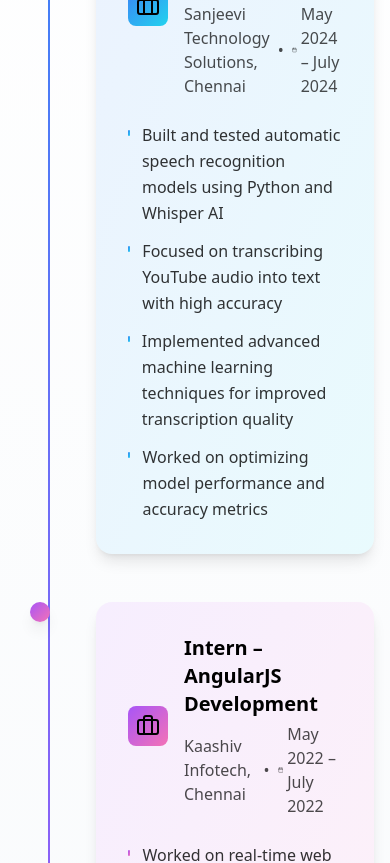
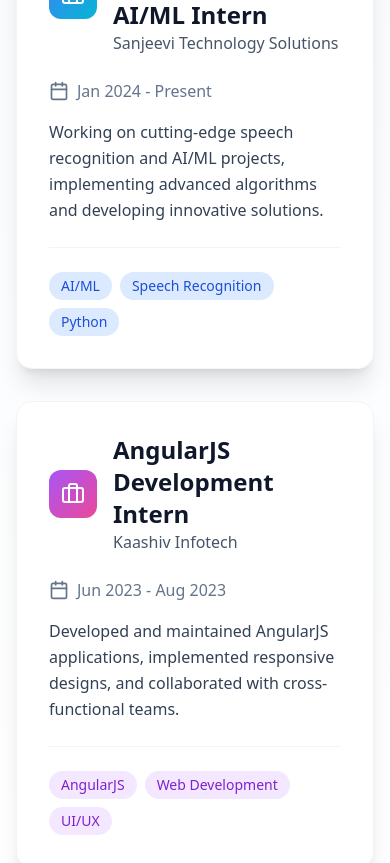
Before and after one commit to kishore-d-125/kishore_portfolio.github.io, a React (Vite) app: page / in a window 390 px wide. Shown: the part 7820-8683 px from the top of the page. Built offline with nearby package versions, Linux system fonts and the light colour scheme.

Commit message:
Update Experience section: Modernize design with card layout and skill tags

```diff
--- a/src/components/Experience.tsx
+++ b/src/components/Experience.tsx
@@ -1,93 +1,79 @@
-import SectionContainer from './SectionContainer';
-import { Briefcase, Calendar } from 'lucide-react';
+import { Card } from "@/components/ui/card";
+import { Briefcase, Calendar } from "lucide-react";
 
 const experiences = [
   {
-    title: 'Intern – Speech Recognition & AI/ML',
-    company: 'Sanjeevi Technology Solutions, Chennai',
-    duration: 'May 2024 – July 2024',
-    description: [
-      'Built and tested automatic speech recognition models using Python and Whisper AI',
-      'Focused on transcribing YouTube audio into text with high accuracy',
-      'Implemented advanced machine learning techniques for improved transcription quality',
-      'Worked on optimizing model performance and accuracy metrics',
-    ],
-    gradient: 'from-blue-500 to-cyan-400',
+    title: "Speech Recognition & AI/ML Intern",
+    company: "Sanjeevi Technology Solutions",
+    duration: "Jan 2024 - Present",
+    description: "Working on cutting-edge speech recognition and AI/ML projects, implementing advanced algorithms and developing innovative solutions.",
+    gradient: "from-blue-500 to-cyan-500"
   },
   {
-    title: 'Intern – AngularJS Development',
-    company: 'Kaashiv Infotech, Chennai',
-    duration: 'May 2022 – July 2022',
-    description: [
-      'Worked on real-time web application development using AngularJS',
-      'Gained hands-on experience in component-based architecture',
-      'Implemented front-end development best practices',
-      'Collaborated with team members on feature development',
-    ],
-    gradient: 'from-purple-500 to-pink-400',
-  },
+    title: "AngularJS Development Intern",
+    company: "Kaashiv Infotech",
+    duration: "Jun 2023 - Aug 2023",
+    description: "Developed and maintained AngularJS applications, implemented responsive designs, and collaborated with cross-functional teams.",
+    gradient: "from-purple-500 to-pink-500"
+  }
 ];
 
 const Experience = () => {
   return (
-    <SectionContainer id="experience" title="Experience">
-      <div className="max-w-4xl mx-auto">
-        <div className="relative">
-          {/* Timeline Line */}
-          <div className="absolute left-8 top-0 bottom-0 w-0.5 bg-gradient-to-b from-blue-500 to-purple-500" />
+    <section id="experience" className="py-20 bg-gradient-to-b from-slate-50 to-white">
+      <div className="max-w-7xl mx-auto px-4 sm:px-6 lg:px-8">
+        <div className="text-center mb-16">
+          <h2 className="text-4xl font-bold text-slate-900 mb-4">Experience</h2>
+          <div className="w-24 h-1 bg-gradient-to-r from-blue-500 to-purple-500 mx-auto rounded-full"></div>
+        </div>
 
-          {/* Experience Items */}
-          <div className="space-y-12">
+        <div className="grid grid-cols-1 md:grid-cols-2 gap-8">
           {experiences.map((exp, index) => (
-              <div key={index} className="relative pl-20">
-                {/* Timeline Dot */}
-                <div className={`absolute left-6 w-5 h-5 rounded-full bg-gradient-to-br ${exp.gradient} transform -translate-x-1/2 shadow-lg`} />
-
-                {/* Content */}
-                <div className="group relative bg-white rounded-2xl shadow-lg overflow-hidden transform transition-all duration-300 hover:shadow-xl hover:-translate-y-1">
-                  {/* Gradient Border */}
-                  <div className={`absolute inset-0 bg-gradient-to-br ${exp.gradient} opacity-10`} />
-
-                  {/* Content Container */}
-                  <div className="relative p-8">
-                    {/* Header */}
+            <Card
+              key={index}
+              className="p-8 bg-white shadow-xl rounded-2xl border border-slate-100 hover:shadow-2xl transition-all duration-300 transform hover:-translate-y-1"
+            >
               <div className="flex items-center gap-4 mb-6">
-                      <div className={`p-2 rounded-lg bg-gradient-to-br ${exp.gradient} bg-opacity-10`}>
-                        <Briefcase className="w-6 h-6 text-black" />
+                <div className={`p-3 bg-gradient-to-br ${exp.gradient} rounded-xl`}>
+                  <Briefcase className="w-6 h-6 text-white" />
                 </div>
                 <div>
-                        <h3 className="text-xl font-bold text-black mb-1">{exp.title}</h3>
-                        <div className="flex items-center gap-2 text-black/70">
-                          <span className="font-medium">{exp.company}</span>
-                          <span>•</span>
-                          <div className="flex items-center gap-1">
-                            <Calendar className="w-4 h-4" />
-                            <span>{exp.duration}</span>
-                          </div>
-                        </div>
+                  <h3 className="text-2xl font-semibold text-slate-900">{exp.title}</h3>
+                  <p className="text-slate-600 font-medium">{exp.company}</p>
                 </div>
               </div>
 
-                    {/* Description */}
-                    <ul className="space-y-3">
-                      {exp.description.map((item, itemIndex) => (
-                        <li key={itemIndex} className="flex items-start gap-3">
-                          <div className={`w-1.5 h-1.5 rounded-full bg-gradient-to-br ${exp.gradient} mt-2`} />
-                          <p className="text-black/80 leading-relaxed">{item}</p>
-                        </li>
-                      ))}
-                    </ul>
+              <div className="flex items-center gap-2 mb-4">
+                <Calendar className="w-5 h-5 text-slate-500" />
+                <p className="text-slate-500 font-medium">{exp.duration}</p>
               </div>
 
-                  {/* Hover Overlay */}
-                  <div className={`absolute inset-0 bg-gradient-to-br ${exp.gradient} opacity-0 group-hover:opacity-5 transition-opacity duration-300`} />
+              <p className="text-slate-700 leading-relaxed">
+                {exp.description}
+              </p>
+
+              <div className="mt-6 pt-6 border-t border-slate-100">
+                <div className="flex flex-wrap gap-2">
+                  {exp.title.includes("AI/ML") ? (
+                    <>
+                      <span className="px-3 py-1 bg-blue-100 text-blue-700 rounded-full text-sm font-medium">AI/ML</span>
+                      <span className="px-3 py-1 bg-blue-100 text-blue-700 rounded-full text-sm font-medium">Speech Recognition</span>
+                      <span className="px-3 py-1 bg-blue-100 text-blue-700 rounded-full text-sm font-medium">Python</span>
+                    </>
+                  ) : (
+                    <>
+                      <span className="px-3 py-1 bg-purple-100 text-purple-700 rounded-full text-sm font-medium">AngularJS</span>
+                      <span className="px-3 py-1 bg-purple-100 text-purple-700 rounded-full text-sm font-medium">Web Development</span>
+                      <span className="px-3 py-1 bg-purple-100 text-purple-700 rounded-full text-sm font-medium">UI/UX</span>
+                    </>
+                  )}
                 </div>
               </div>
+            </Card>
           ))}
         </div>
       </div>
-      </div>
-    </SectionContainer>
+    </section>
   );
 };
 
```
Lines whose indentation alone changed are shown as unchanged.
